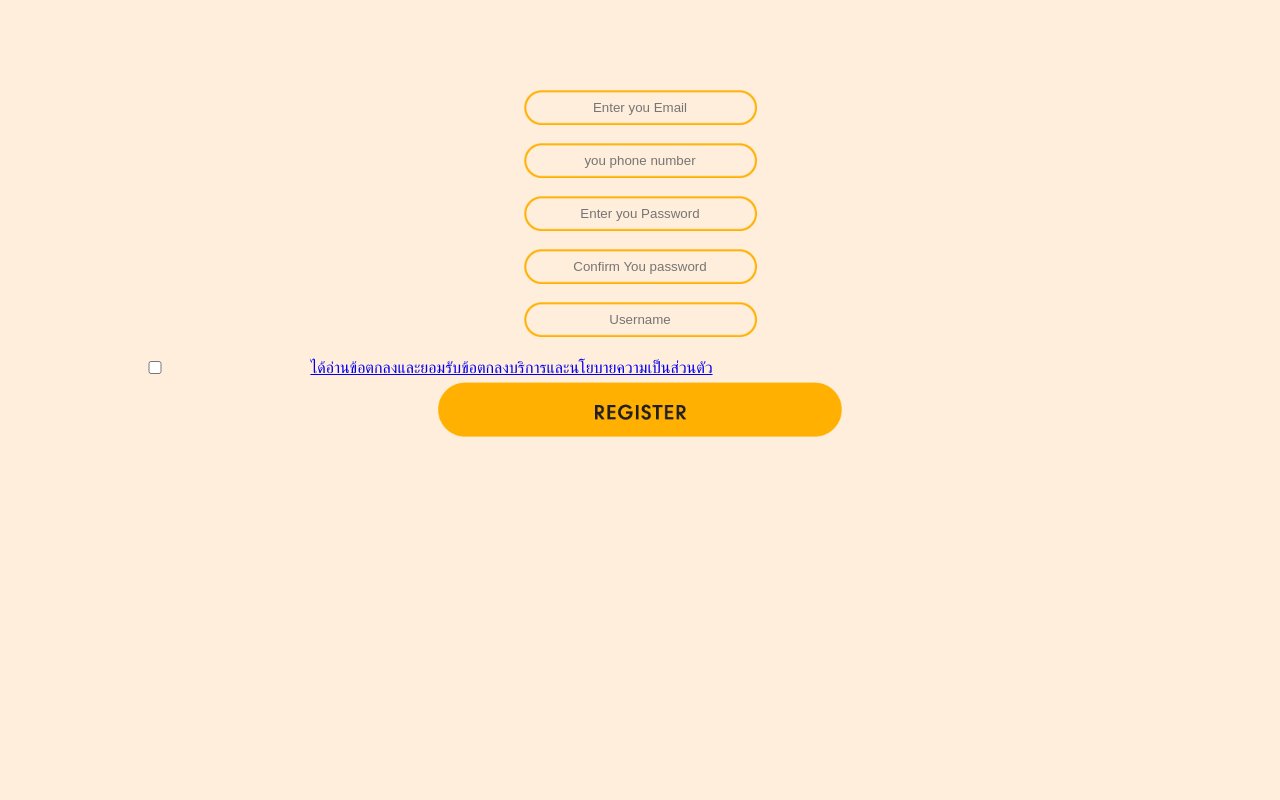
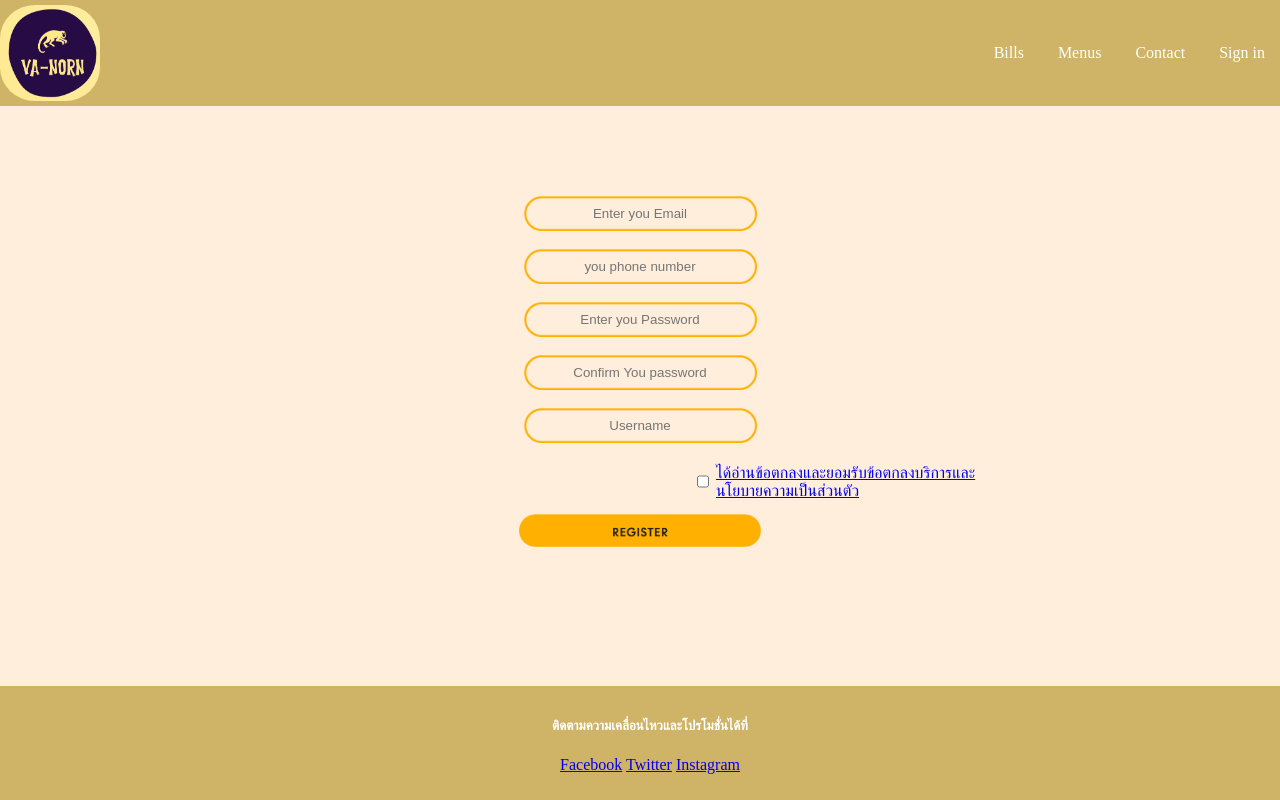
Before and after one commit to CoventinaLachesis/IS_web, a Django app: page /signup in a window 1280 px wide. Run offline with Django 4.2, Linux system fonts and the light colour scheme.

Commit message:
CSS69percent

```diff
--- a/IS/authentication/views.py
+++ b/IS/authentication/views.py
@@ -58,7 +58,7 @@ def signup(request):
         messages.success(request,"Your accout has been successfully created")
 
         #email
-        subject="Welcom to XXX Resturant"
+        subject="Welcom to VA-NORN CAFE"
         message="Hello "+myuser.first_name+"!! You accout has been created \n Pleace confirm email to active"
         from_email = settings.EMAIL_HOST_USER
         to_list=[myuser.email]
--- a/IS/templates/authentication/setnewpassword.html
+++ b/IS/templates/authentication/setnewpassword.html
@@ -21,7 +21,7 @@
         </div>
         <form  method="post" style="width:100%;text-align:center">
             {% csrf_token %}
-            <h1>FORGET PASSWORD</h1>
+            <h1>RESET PASSWORD</h1>
 
             <input type="text" name="password1" id="password1" placeholder="NEW PASSWORD" style="background-image:url({% static '/image/boxinput.png' %});" Required>
             <br><br>
--- a/IS/templates/authentication/signin.html
+++ b/IS/templates/authentication/signin.html
@@ -18,6 +18,7 @@
         <h3>Central Pattana</h3>
 
 
+
         <form action="/signin" method="post">
             {% csrf_token %}
             <label for="">Username</label>
--- a/IS/templates/authentication/signup.html
+++ b/IS/templates/authentication/signup.html
@@ -15,6 +15,17 @@
         <link rel="stylesheet" type="text/css" href="{% static 'css/main.css' %}">
     </head>
     <body>
+        <header>
+            <nav class="header1">
+                <img src="media\images\vanornlogo.png" class="logo">
+                <ul class="nav-links">
+                    <li><a href="">Bills</a></li>
+                    <li><a href="">Menus</a></li>
+                    <li><a href="https://www.youtube.com/watch?v=dQw4w9WgXcQ&ab_channel=RickAstley">Contact</a></li>
+                    <li><a href="/signin">Sign in</a></li>
+                </ul>
+            </nav>
+        </header>
         <div class="container">
             <br><br><br><br><br>
         </div>
@@ -32,16 +43,24 @@
             <input type="text" name="username" id="username" placeholder="Username"style="background-image:url({% static 'image/boxinput.png' %});"  Required>
             <br><br>
             <table  style="width:80%">
-                <tr><td  style="text-align:center;width:30%" ><input type="checkbox" id="agreement" name="agreement" Required></td>
+                <tr><td  style="text-align:center;width:55%;padding-left: 690px; border: none;" ><input type="checkbox" id="agreement" name="agreement" Required></td>
                     <td  style="text-align:left"><label for="agreement" ><a href="/pdpa"  target="_blank" rel="noopener noreferrer">ได้อ่านข้อตกลงและยอมรับข้อตกลงบริการและนโยบายความเป็นส่วนตัว</a></label><br></td>
                 </tr>
             </table>
 
             </div>
-            <button type="submit"class="button-tran"><img src="{% static 'image/registerbutton.png' %}"style="width:70%;"></button>
+            <button type="submit"class="button-tran"><img src="{% static 'image/registerbutton.png' %}"style="width:42%;padding-top:10px"></button>
 
         </form>
         <script src="" async defer></script>
+        <footer class="footer">
+            <h5>ติดตามความเคลื่อนไหวและโปรโมชั่นได้ที่</h5>
+            <p>
+                <a href="#">Facebook</a>
+                <a href="#">Twitter</a>
+                <a href="#">Instagram</a>
+            </p>
+        </footer>
 
     </body>
 </html>
--- a/IS/templates/menu/alltable.html
+++ b/IS/templates/menu/alltable.html
@@ -4,7 +4,7 @@
 
 <head>
 <meta charset="UTF-8">
-<title>XXX Restaurant</title>
+<title>VA-NORN | alltable</title>
 <meta name="description" content="">
 <meta name="viewport" content="width=device-width, initial-scale=1">
 <link rel="stylesheet" type="text/css" href="{% static '/css/main.css' %}">
--- a/IS/templates/menu/order.html
+++ b/IS/templates/menu/order.html
@@ -5,7 +5,7 @@
 <head>
 <meta charset="UTF-8">
 
-<title>XXX Restaurant</title>
+<title>VA-NORN | order</title>
 <meta name="description" content="">
 <meta name="viewport" content="width=device-width, initial-scale=1">
 <link rel="stylesheet" type="text/css" href="{% static '/css/main.css' %}">
--- a/IS/templates/menu/order_succes.html
+++ b/IS/templates/menu/order_succes.html
@@ -9,7 +9,7 @@
     <head>
         <meta charset="utf-8">
         <meta http-equiv="X-UA-Compatible" content="IE=edge">
-        <title>XXX Restaurant</title>
+        <title>VA-NORN | order</title>
         <meta name="description" content="">
         <meta name="viewport" content="width=device-width, initial-scale=1">
         <link rel="stylesheet" type="text/css" href="{% static '/css/main.css' %}">
```
Also changed, not shown: IS/templates/authentication/forget.html (+3 -6 lines), IS/templates/authentication/index.html (+19 -0 lines), IS/templates/menu/addmenu.html (+5 -24 lines), IS/db.sqlite3, IS/media/images/Glazed-Donut.jpg (added).
